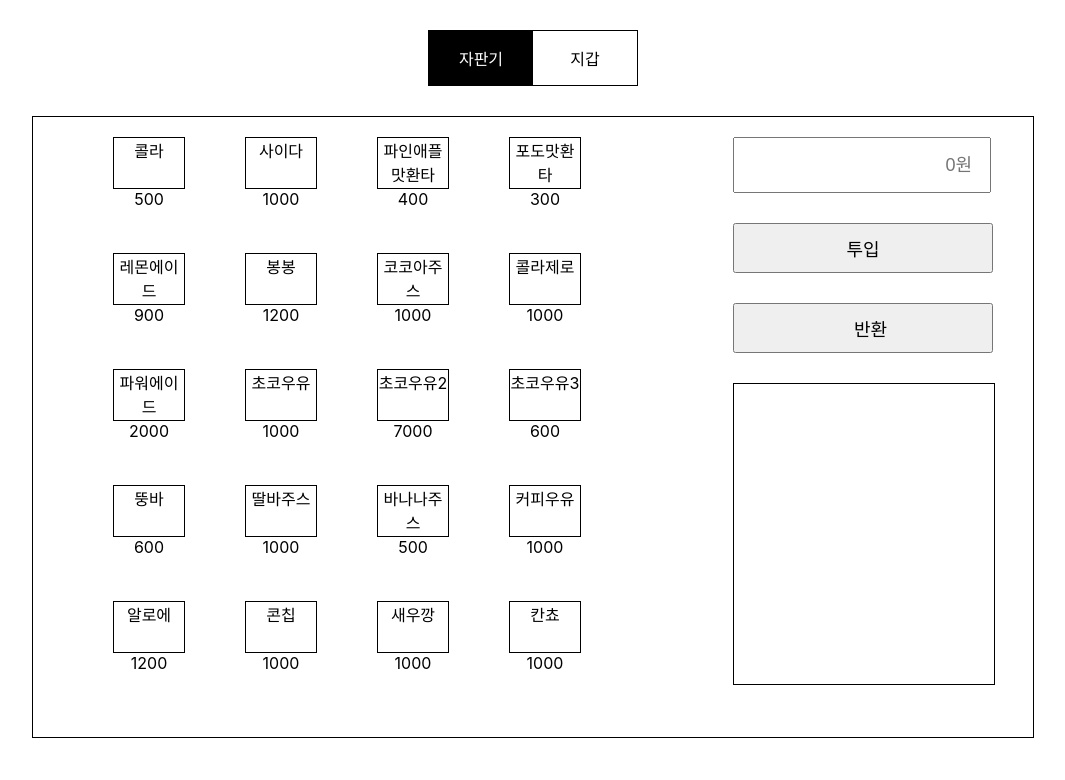
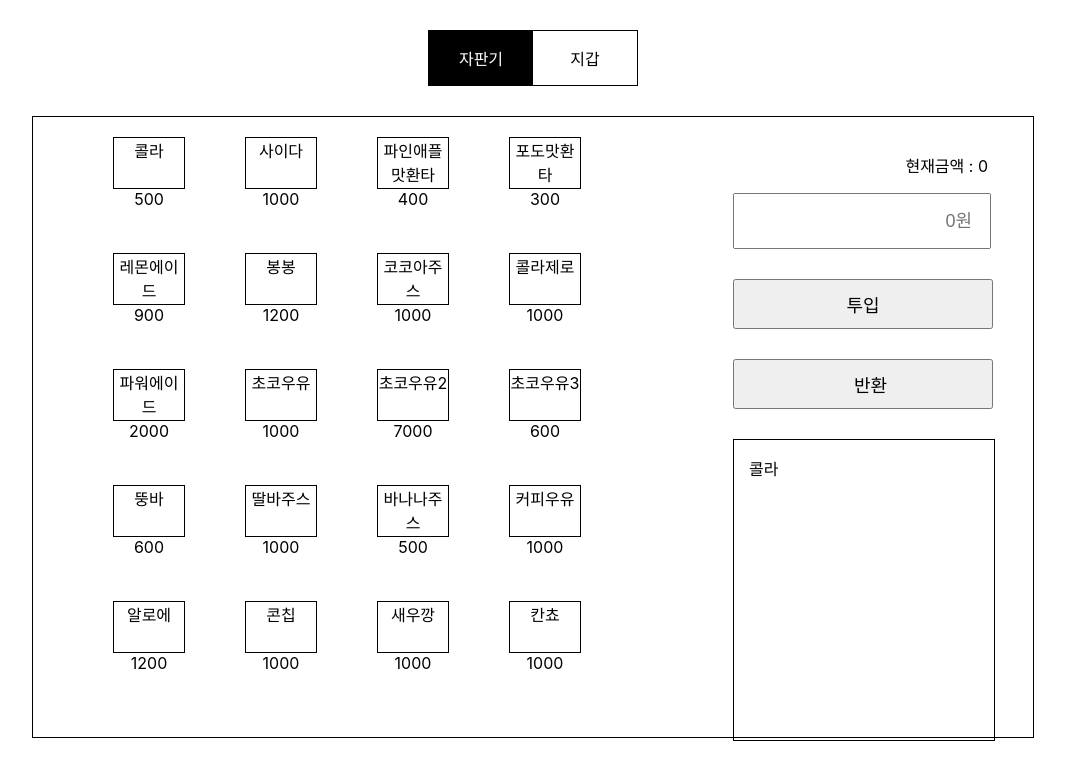
Before and after one commit to codesquad-members-2022/fe-vm, a React (Create React App) app: page / in a window 1280 px wide. Both pictures are taken after a click on the element "콜라". Shown: the top 780 px of the page, without its empty margins (107-1172 px from the left). Built offline with nearby package versions, Linux system fonts and the light colour scheme.

Commit message:
feat : 현재 누적 금액 나타내기

```diff
--- /dev/null
+++ b/src/components/CurrentPrice/CurrentPrice.css
@@ -0,0 +1,4 @@
+.current-price {
+  text-align: right;
+  margin-right: 45px;
+}
--- /dev/null
+++ b/src/components/CurrentPrice/CurrentPrice.js
@@ -0,0 +1,6 @@
+import "./CurrentPrice.css";
+const CurrentPrice = ({ amount }) => {
+  return <p className="current-price">현재금액 : {amount}</p>;
+};
+
+export default CurrentPrice;
--- a/src/components/MessageView/MessageView.js
+++ b/src/components/MessageView/MessageView.js
@@ -1,13 +1,10 @@
 import "./MessageView.css";
 
-const MessageView = ({ message, text }) => {
+const MessageView = ({ message }) => {
   return (
     <div className="message-view">
-      {text.map((text, i) => (
-        <p key={i}>{text}</p>
-      ))}
       {message.map((v, i) => (
-        <p key={i}>{v}원 투입</p>
+        <p key={i}>{v}</p>
       ))}
     </div>
   );
--- a/src/routes/VendingMachine.js
+++ b/src/routes/VendingMachine.js
@@ -6,40 +6,51 @@ import Product from "../components/Product/Product";
 import InputValue from "../components/Input/InputValue";
 import ReturnValue from "../components/ReturnValue/ReturnValue";
 import MessageView from "../components/MessageView/MessageView";
+import CurrentPrice from "../components/CurrentPrice/CurrentPrice";
 
 const VendingMachine = () => {
   const [value, setValue] = useState("");
   const [message, setMessage] = useState([]);
-  const [product, setProduct] = useState("");
-  const [text, setText] = useState([]);
+  const [amount, setAmount] = useState(0);
 
-  const onChangeValue = (event) => setValue(event.target.value);
+  const onChangeValue = (event) => {
+    setValue(Number(event.target.value));
+  };
 
   const onSubmit = (event) => {
     event.preventDefault();
     setMessage((prev) => [value, ...prev]);
+    setAmount(amount + value);
+    console.log(amount);
     setValue("");
   };
 
   const onClick = (event) => {
-    setProduct(event.target.innerText);
+    setMessage((prev) => [event.target.innerText, ...prev]);
   };
 
   return (
     <div className="vendingmachine-wrapper">
       <div className="product-wrapper">
         {data.map((v) => (
-          <Product key={v.id} name={v.name} price={v.price} onClick={onClick} />
+          <Product
+            key={v.id}
+            name={v.name}
+            price={v.price}
+            amount={amount}
+            onClick={onClick}
+          />
         ))}
       </div>
       <div className="vendingmachine-input-wrapper">
+        <CurrentPrice amount={amount} />
         <InputValue
           onSubmit={onSubmit}
           onChange={onChangeValue}
           value={value}
         />
         <ReturnValue />
-        <MessageView message={message} text={text} />
+        <MessageView message={message} />
       </div>
     </div>
   );
```
